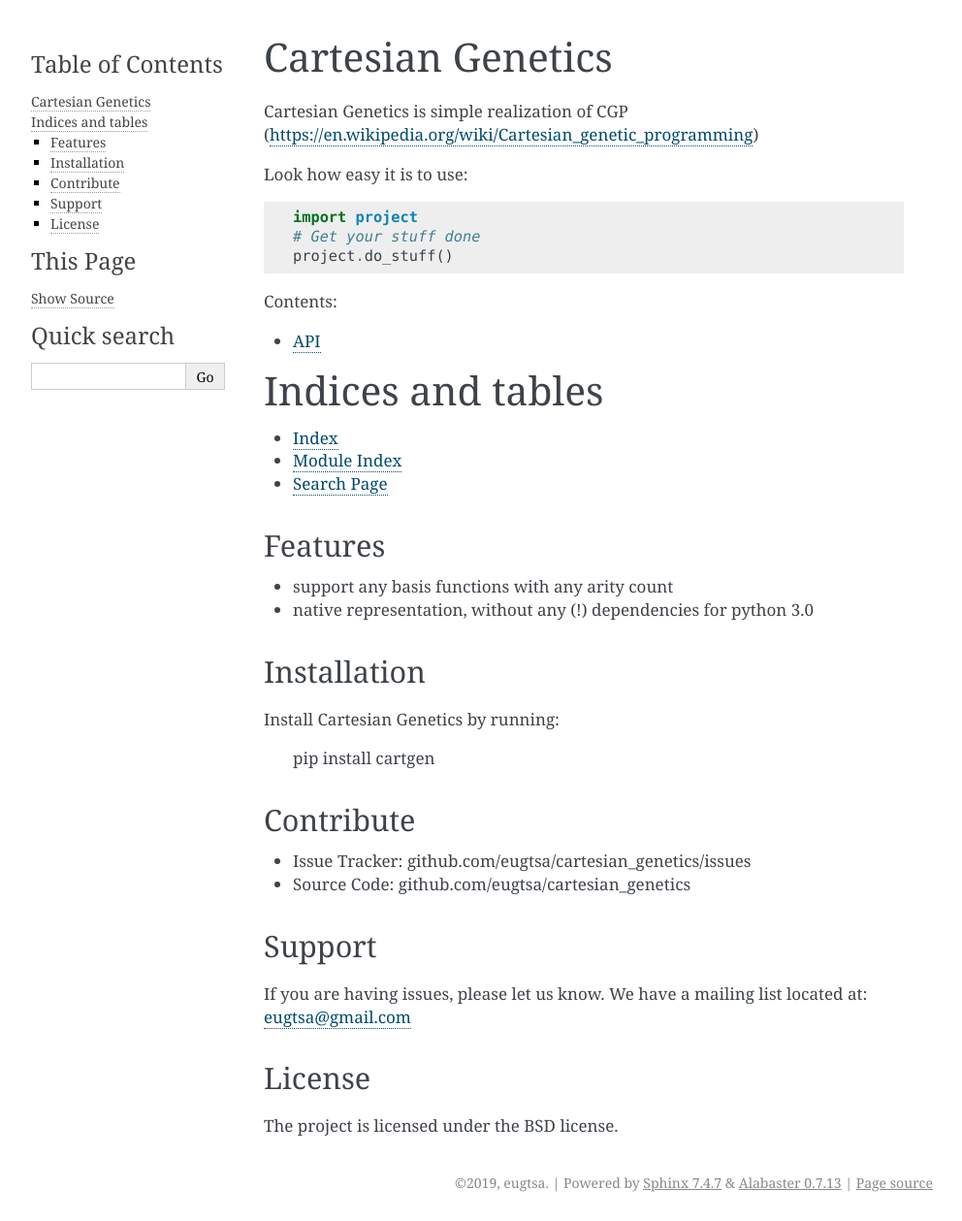
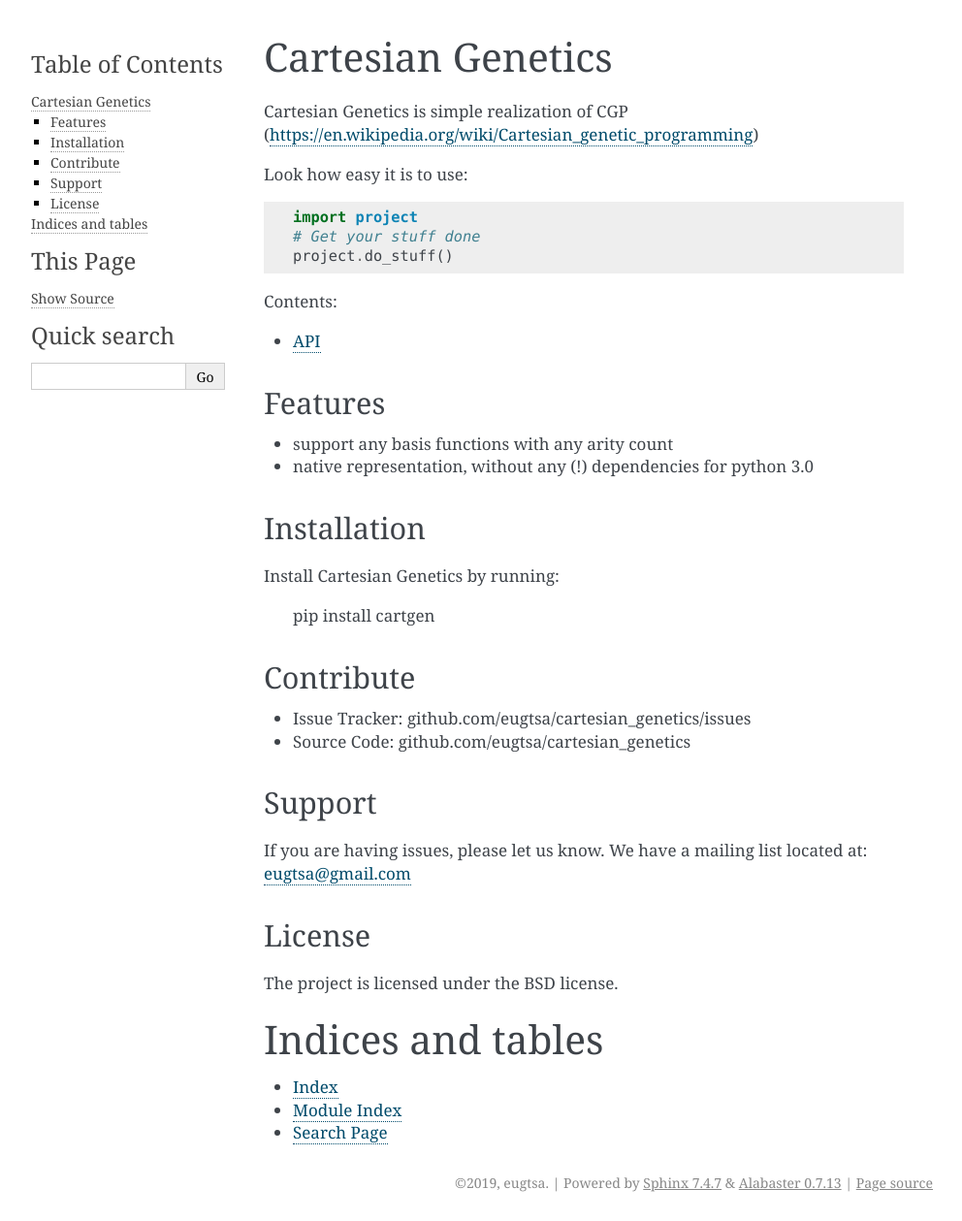
Before and after one commit to eugtsa/cartesian_genetics, a Sphinx documentation site: the page built from docs/index.rst, in a window 1280 px wide. Shown: the whole page at 97% size, without its empty margins (148-1140 px from the left). Built offline with Sphinx 7.4.7, drawn with Linux system fonts in a browser that asks for light colours; some of the changed lines change nothing that is shown.

Commit message:
added new version of docs trials

```diff
--- a/docs/index.rst
+++ b/docs/index.rst
@@ -17,13 +17,6 @@ Look how easy it is to use:
    :caption: Contents:
 
    api
-
-Indices and tables
-==================
-
-* :ref:`genindex`
-* :ref:`modindex`
-* :ref:`search`
 
 Features
 --------
@@ -54,3 +47,10 @@ License
 -------
 
 The project is licensed under the BSD license.
+
+Indices and tables
+==================
+
+* :ref:`genindex`
+* :ref:`modindex`
+* :ref:`search`
```
